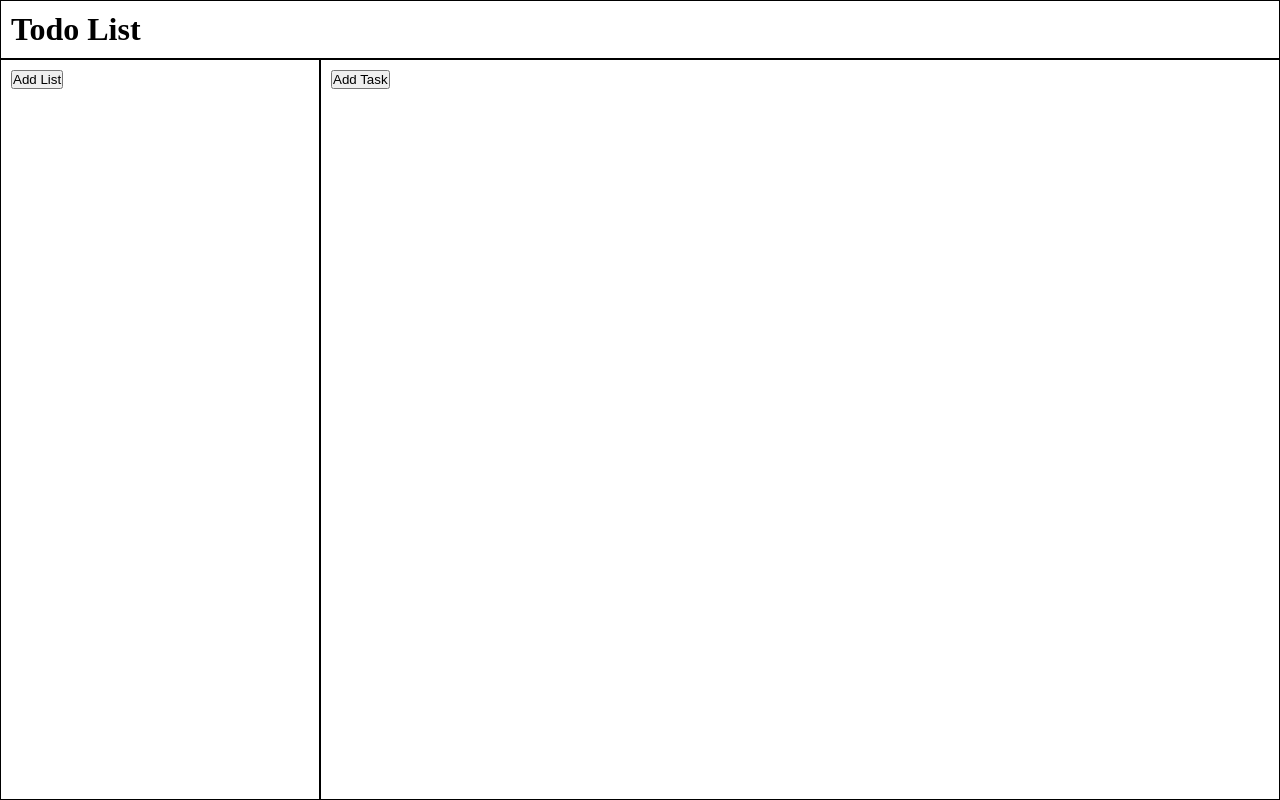
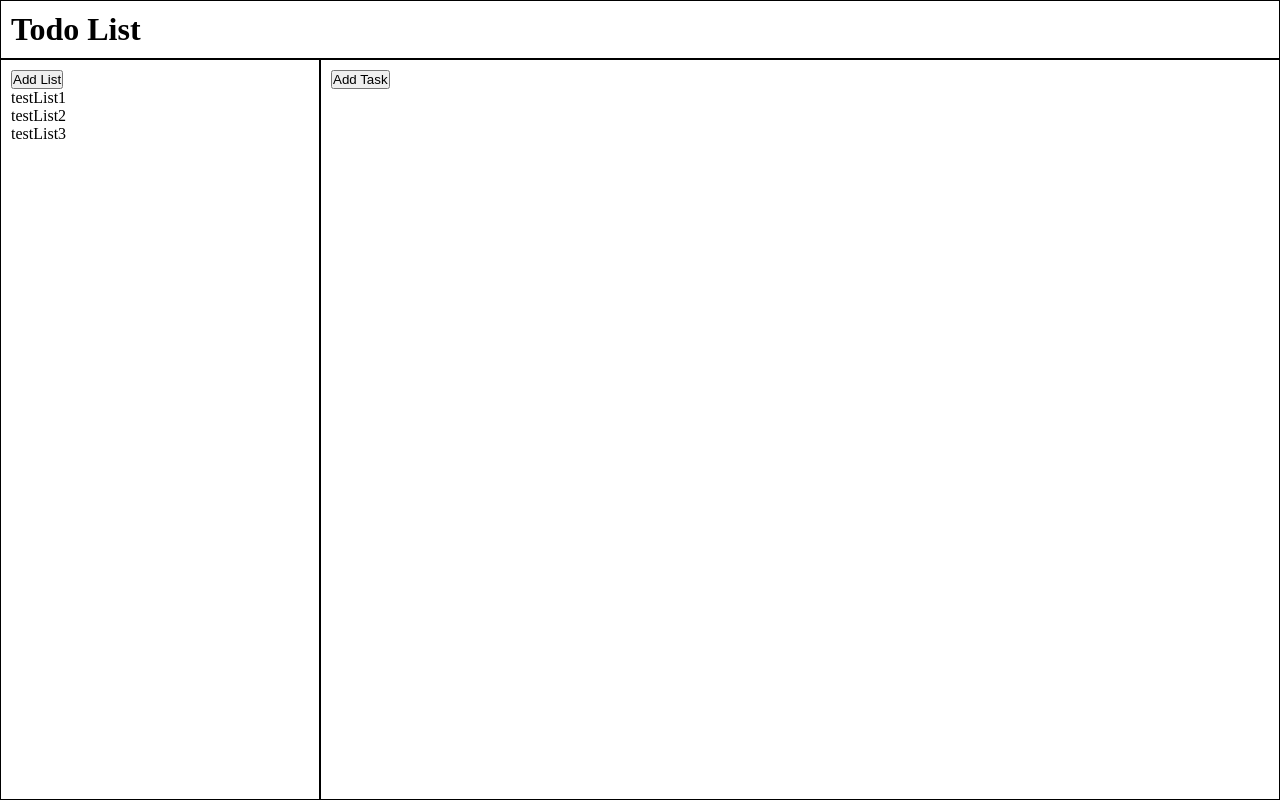
Before and after one commit to VMadhuranga/todo-list, a website built with webpack: page dist/index.html in a window 1280 px wide. Built offline with nearby package versions, Linux system fonts and the light colour scheme.

Commit message:
Update list-content.js
Update function ListContent
 - Create function updateListContainer
   - This function will add newly created list to list container
 - Create function addList
   - To add click event listener to add list button and submit list
     button
   - Add list button will show addListModal
   - Submit list button will get value of listName

Update index.js
- Import function ListContent
- Invoke functions addList and renderListContainer

Update index.html
- Add dialog element

Update todo-list.js
- CHange class TodoList property todoList name to list

```diff
--- a/src/index.js
+++ b/src/index.js
@@ -2,12 +2,12 @@
 import { ListContent } from "./list-content";
 import "./style.css";
 
-const task = new TodoList;
-const {updateListContainer} = ListContent()
+const todoList = new TodoList;
+const {renderListContainer, addList} = ListContent();
 
-task.createList("testList1");
-task.createList("testList2");
-task.createList("testList3");
+todoList.createList("testList1");
+todoList.createList("testList2");
+todoList.createList("testList3");
 
 // task.createListTask("testList1", "testTitle1", "testDescription1");
 // task.createListTask("testList1", "testTitle2", "testDescription2");
@@ -32,5 +32,6 @@
 
 // console.log(task.getListTask("testList2", "testTitle1"));
 // console.log(task.getList("testList2"));
-renderListContainer(task.todoList);
-console.log(task);
+addList(todoList);
+renderListContainer(todoList.list);
+console.log(todoList);
--- a/src/list-content.js
+++ b/src/list-content.js
@@ -1,13 +1,36 @@
 export function ListContent() {
     const listContainer = document.querySelector(".list-container");
+    const addListButton = document.querySelector(".add-list-button");
+    const addListModal = document.querySelector(".add-list-modal");
+    const submitListButton = document.querySelector(".submit-list-button");
+    const listName = document.querySelector(".list-name");
 
-    function renderListContainer(items) {
-        items.forEach(item => {
+    function renderListContainer(item) {
+        item.forEach(item => {
             const listItem = document.createElement("p");
             listItem.textContent = Object.getOwnPropertyNames(item);
             listContainer.appendChild(listItem);
         });
     }
 
-    return {updateListContainer};
+    function updateListContainer(item) {
+        const listItem = document.createElement("p");
+        listItem.textContent = item;
+        listContainer.appendChild(listItem);
+    }
+
+    function addList(item) {
+        addListButton.addEventListener("click", function() {
+            addListModal.show();
+            // addListModal.showModal()
+        });
+
+        submitListButton.addEventListener("click", function() {
+            item.createList(listName.value);
+            updateListContainer(listName.value);
+            console.log(item);
+        });
+    }
+
+    return {renderListContainer, addList};
 }
--- a/src/todo-list.js
+++ b/src/todo-list.js
@@ -2,18 +2,18 @@
 
 export class TodoList {
 
-    todoList = [];
+    list = [];
 
     createList(listName) {
-        this.todoList.push({[listName]: []});
+        this.list.push({[listName]: []});
     }
 
     getList(listName) {
-        return this.todoList.find(item => item[listName])[listName];
+        return this.list.find(item => item[listName])[listName];
     }
 
     renameList(oldListName, newListName) {
-        this.todoList.find((item) => {
+        this.list.find((item) => {
             if (item[oldListName]) {
                 item[newListName] = item[oldListName];
                 delete item[oldListName];
@@ -22,7 +22,7 @@
     }
 
     deleteList(listName) {
-        this.todoList.splice(this.todoList.findIndex((item) => item[listName]), 1);
+        this.list.splice(this.list.findIndex((item) => item[listName]), 1);
     }
 
     createListTask(listName, title, description) {
```
Also changed, not shown: dist/index.html, dist/main.js.
